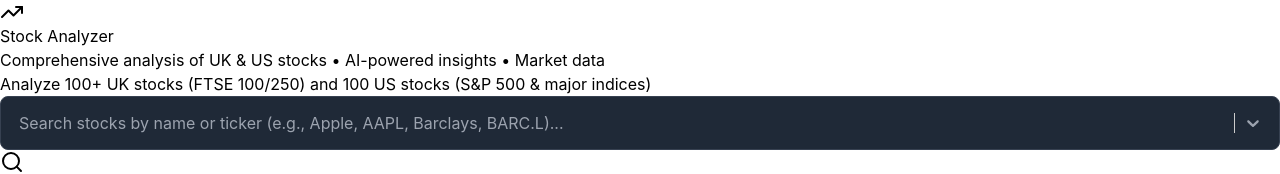
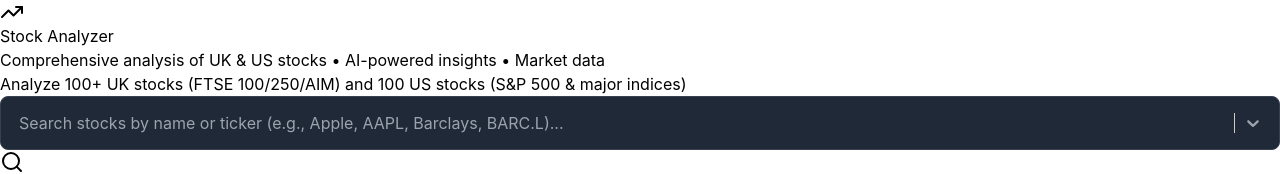
Before and after one commit to sbanerjee5/share-analyzer, a React (Vite) app in the folder frontend/: page / in a window 1280 px wide. Shown: the top 174 px of the page. Built offline with nearby package versions, Linux system fonts and the light colour scheme; the HTML template or start-up script is replaced by a standard one.

Commit message:
Minor corrections to comments

```diff
--- a/frontend/src/App.jsx
+++ b/frontend/src/App.jsx
@@ -663,7 +663,7 @@ const ShareAnalyzer = () => {
             Comprehensive analysis of UK & US stocks • AI-powered insights • Market data
           </p>
           <p className="text-sm text-gray-400 mt-2">
-            Analyze 100+ UK stocks (FTSE 100/250) and 100 US stocks (S&P 500 & major indices)
+            Analyze 100+ UK stocks (FTSE 100/250/AIM) and 100 US stocks (S&P 500 & major indices)
           </p>
         </div>
 
@@ -843,7 +843,7 @@ const ShareAnalyzer = () => {
                     It is <strong>NOT investment advice, a recommendation, or a solicitation</strong> to
                     buy, sell, or hold any security. The ratings shown (BUY/HOLD/SELL) are
                     algorithmic assessments based on historical data and should not be interpreted
-                    as professional financial advice. Always conduct your own research and consult
+                    as professional financial advice. Always conduct your own research and/or consult
                     with a qualified, licensed financial advisor before making any investment decisions.
                   </p>
                 </div>
```
